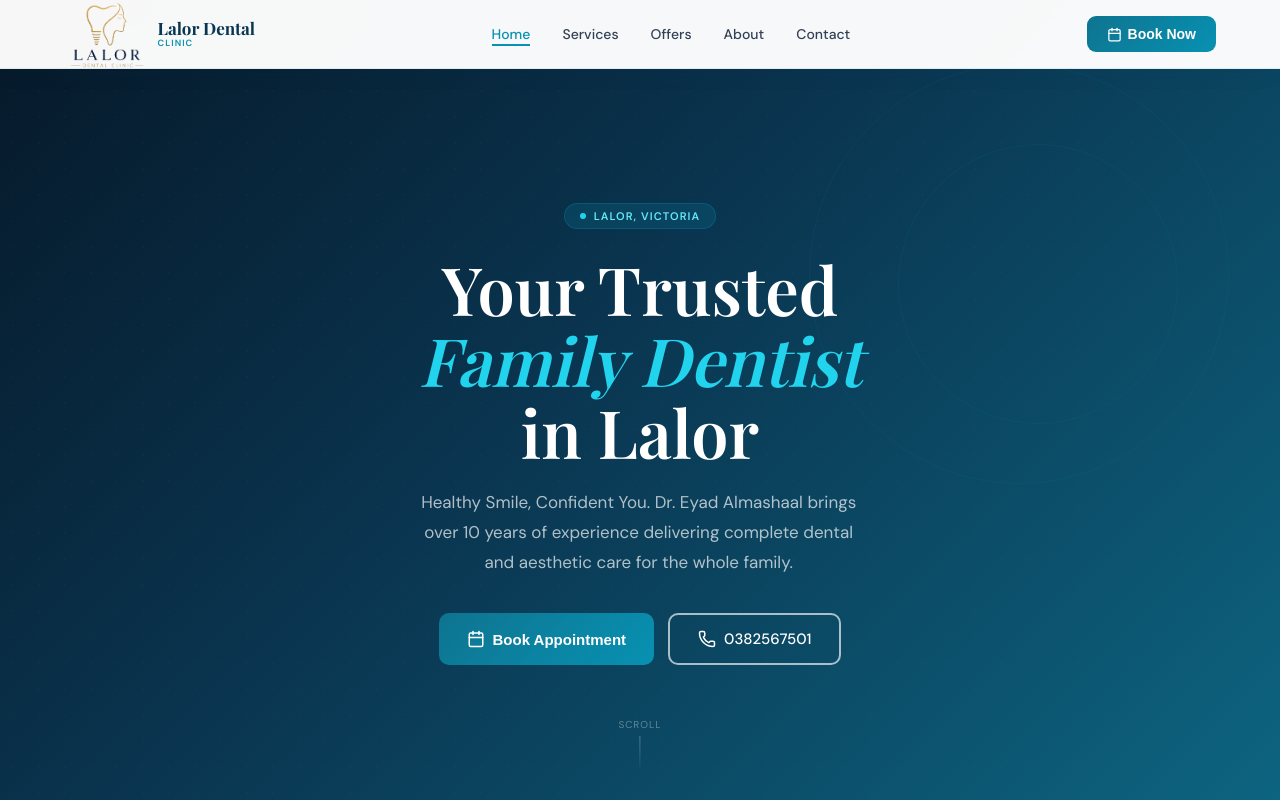
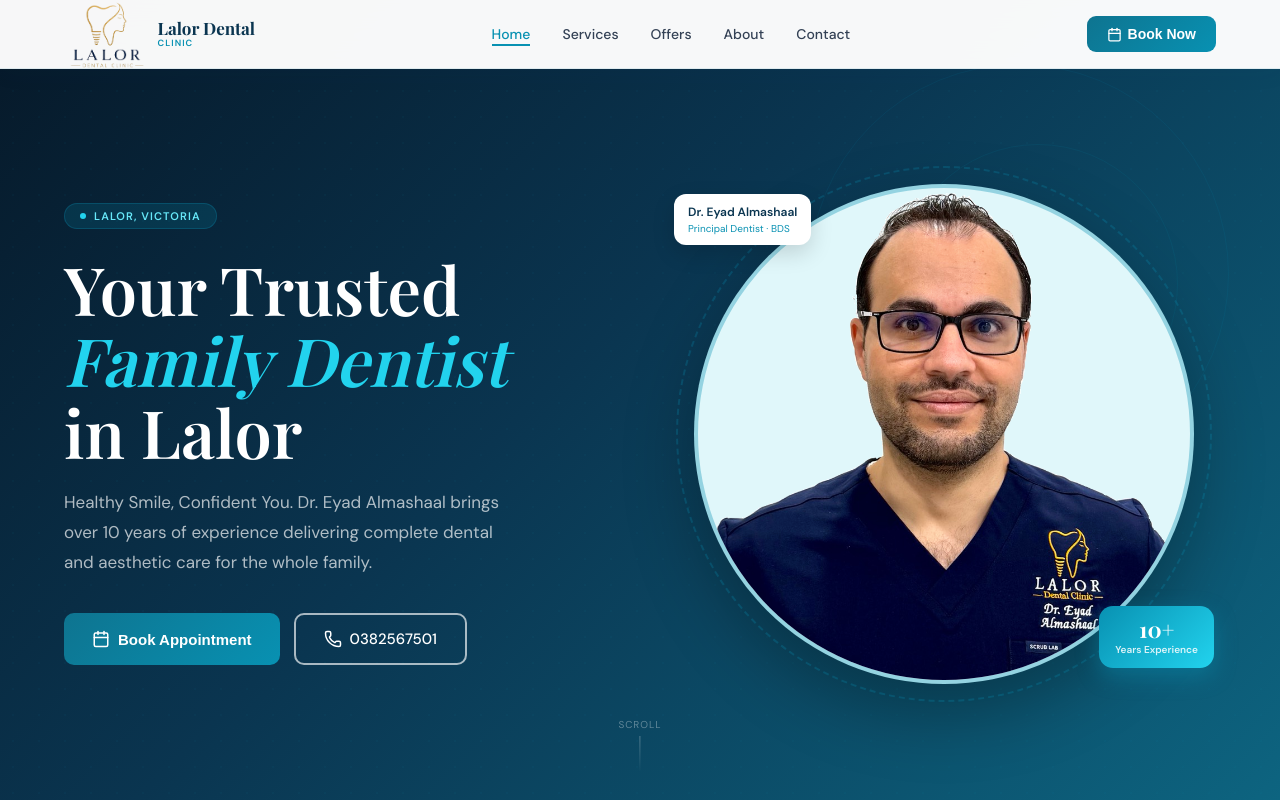
Before and after one commit to Mahermm6/lalor-dental, a React (Create React App) app: page / in a window 1280 px wide. Shown: the top 800 px of the page. Built offline with nearby package versions, Linux system fonts and the light colour scheme; a web font is replaced by a local one.

Commit message:
Changed the offers style a little pit and got Eyad's photo back to the top

```diff
--- a/src/App.js
+++ b/src/App.js
@@ -348,9 +348,9 @@ function HomePage({ go }) {
           border:"1px solid rgba(8,145,178,.14)", opacity:.7 }} />
         <div style={{ position:"absolute", top:"18%", right:"8%", width:280, height:280, borderRadius:"50%",
           border:"1px solid rgba(8,145,178,.1)" }} />
-        <div style={{ maxWidth:900, margin:"0 auto", padding:"72px 24px",
-        display:"flex", flexDirection:"column", alignItems:"center", textAlign:"center",
-        position:"relative", zIndex:1, width:"100%" }}>
+        <div style={{ maxWidth:1200, margin:"0 auto", padding:"72px 24px",
+  display:"grid", gridTemplateColumns:"1fr 1fr", gap:64, alignItems:"center",
+  position:"relative", zIndex:1, width:"100%" }} className="two-col">
           {/* Text */}
           <div>
             <div style={{ display:"inline-flex", alignItems:"center", gap:8,
@@ -371,7 +371,7 @@ function HomePage({ go }) {
               marginBottom:36, maxWidth:440 }}>
               Healthy Smile, Confident You. Dr. Eyad Almashaal brings over 10 years of experience delivering complete dental and aesthetic care for the whole family.
             </p>
-            <div style={{ display:"flex", gap:14, flexWrap:"wrap", justifyContent:"center" }}>
+            <div style={{ display:"flex", gap:14, flexWrap:"wrap" }}>
               <button className="btn-p" onClick={() => go("book")}
                 style={{ padding:"14px 28px", borderRadius:10, fontSize:15, fontWeight:600,
                   display:"flex", alignItems:"center", gap:8 }}>
@@ -396,7 +396,45 @@ function HomePage({ go }) {
             </div>
             */}
           </div>
-         {/* Doctor card — plain blue block */}
+                   {/* Doctor card */}
+          <div style={{ display:"flex", justifyContent:"center", alignItems:"center" }}>
+            <div style={{ position:"relative", width:500, height:500 }}>
+              {/* Dashed ring */}
+              <div style={{ position:"absolute", inset:-18, borderRadius:"50%",
+                border:"2px dashed rgba(8,145,178,.25)" }} />
+              {/* Photo circle */}
+              <div style={{ width:"100%", height:"100%", borderRadius:"50%",
+                overflow:"hidden",
+                background:"#e0f7fa",
+                border:"4px solid rgba(8,145,178,.35)",
+                boxShadow:"0 28px 70px rgba(0,0,0,.3)" }}>
+                <img src={require('./doctor.png')} alt="Dr. Eyad Almashaal"
+                  style={{ width:"100%", height:"100%", objectFit:"cover" }} />
+              </div>
+              {/* 10+ years badge */}
+              <div style={{ position:"absolute", bottom:16, right:-20,
+                background:"linear-gradient(135deg,#0891b2,#22d3ee)",
+                borderRadius:14, padding:"12px 16px",
+                boxShadow:"0 8px 22px rgba(8,145,178,.45)",
+                textAlign:"center" }}>
+                <div className="serif" style={{ color:"white", fontSize:22,
+                  fontWeight:800, lineHeight:1 }}>10+</div>
+                <div style={{ fontSize:10, color:"rgba(255,255,255,.85)",
+                  marginTop:3, fontWeight:600 }}>Years Experience</div>
+              </div>
+              {/* Name badge */}
+              <div style={{ position:"absolute", top:10, left:-20,
+                background:"white", borderRadius:12, padding:"10px 14px",
+                boxShadow:"0 8px 22px rgba(0,0,0,.15)" }}>
+                <div style={{ fontSize:12, fontWeight:700, color:"#0a3550" }}>
+                  Dr. Eyad Almashaal
+                </div>
+                <div style={{ fontSize:10, color:"#0891b2", marginTop:2 }}>
+                  Principal Dentist · BDS
+                </div>
+              </div>
+            </div>
+          </div>
 
         </div>
         {/* Scroll cue */}
@@ -797,13 +835,19 @@ function OffersPage({ go }) {
       photo:"family.jpg",
       tag:"FAMILY OFFER",
       tagColor:"#7c3aed",
-      title:"Two Kids on Medicare + Parent Check-up",
-      price:"$159",
-      original:null,
-      highlight:false,
-      desc:"Bring two children covered by Medicare Child Dental Benefit Schedule and receive a parent check-up, clean, and X-rays (if needed) for only $159.",
-      includes:["Two children's appointments under Medicare CDBS","Parent check-up and professional clean","X-rays if clinically needed","Personalised oral health advice"],
-      note:"Children must be eligible for Medicare Child Dental Benefit Schedule."
+      title:"2 Kids Medicare Check-up + 1 Parent Check-up FREE",
+      price:"FREE",
+      original:"$320",
+      highlight:true,
+      desc:"Bring your two children for their Medicare-covered check-up and clean — and we will give ONE parent a full check-up and clean completely FREE of charge.",
+      includes:[
+        "✅ Child 1 — Full check-up & clean (Medicare CDBS)",
+        "✅ Child 2 — Full check-up & clean (Medicare CDBS)",
+        "🎁 Parent — Full check-up & clean COMPLIMENTARY",
+        "X-rays included if clinically needed",
+        "Personalised oral health advice for the whole family"
+      ],
+      note:"Children must be eligible for Medicare Child Dental Benefit Schedule. One complimentary parent visit per family. Call us to confirm your children's eligibility before booking."
     },
     {
       emoji:"🏥",
@@ -891,26 +935,84 @@ function OffersPage({ go }) {
       </section>
 
       {/* Offers grid */}
-      <section style={{ padding:"72px 24px", background:"#f8fafc" }}>
+
+      <section style={{ padding:"72px 24px 72px", background:"#f8fafc" }}>
+  <div style={{ paddingTop:24 }}>
+
+      {/* Attention banner */}
+<div style={{ maxWidth:1100, margin:"0 auto 36px",
+  background:"linear-gradient(135deg,#0a3550,#0891b2)",
+  borderRadius:18, padding:"24px 32px",
+  display:"flex", alignItems:"center", justifyContent:"space-between",
+  flexWrap:"wrap", gap:16, boxShadow:"0 8px 32px rgba(8,145,178,.25)" }}>
+  <div>
+    <div style={{ fontSize:11, color:"#67e8f9", fontWeight:700,
+      letterSpacing:"0.12em", textTransform:"uppercase", marginBottom:6 }}>
+      🔥 Limited Time Only
+    </div>
+    <div className="serif" style={{ fontSize:26, color:"white",
+    fontWeight:700, lineHeight:1.2 }}>
+    {offers.length} Exclusive Offers for New & Existing Patients
+  </div>
+  </div>
+  <button className="btn-p" onClick={() => go("book")}
+    style={{ padding:"13px 26px", borderRadius:10, fontSize:14,
+      fontWeight:700, border:"2px solid rgba(255,255,255,.4)",
+      background:"rgba(255,255,255,.15)", cursor:"pointer",
+      color:"white", whiteSpace:"nowrap" }}>
+    📅 Book Now & Save
+  </button>
+</div>
+
+<div style={{ maxWidth:1100, margin:"0 auto",
+  display:"grid", gridTemplateColumns:"repeat(auto-fit,minmax(300px,1fr))", gap:24 }}></div>
         <div style={{ maxWidth:1100, margin:"0 auto",
           display:"grid", gridTemplateColumns:"repeat(auto-fit,minmax(300px,1fr))", gap:24 }}>
+
           {offers.map((o,i) => (
             <div key={i} style={{ background:"white", borderRadius:20,
-              overflow:"hidden",
+              overflow:"visible",
               border: o.highlight ? "2px solid #0891b2" : "1px solid rgba(14,116,144,.07)",
               boxShadow: o.highlight
                 ? "0 12px 40px rgba(8,145,178,0.18)"
                 : "0 4px 16px rgba(0,0,0,0.05)",
               position:"relative" }}>
-              {/* Best value ribbon */}
-              {o.highlight && (
-                <div style={{ position:"absolute", top:16, right:16, zIndex:2,
-                  background:"#0891b2", color:"white", borderRadius:8,
-                  padding:"4px 12px", fontSize:10, fontWeight:800,
-                  letterSpacing:"0.08em" }}>
-                  ⭐ POPULAR
-                </div>
-              )}
+                {/* Offer number ribbon — sits above the card */}
+                <div style={{
+                  position:"absolute",
+                  top:-16,
+                  left:"50%",
+                  transform:"translateX(-50%)",
+                  zIndex:10,
+                  background:"#0a3550",
+                  color:"white",
+                  padding:"6px 22px",
+                  borderRadius:20,
+                  fontSize:11,
+                  fontWeight:800,
+                  letterSpacing:"0.14em",
+                  textTransform:"uppercase",
+                  boxShadow:"0 4px 14px rgba(10,53,80,.3)",
+                  whiteSpace:"nowrap",
+                  display:"flex",
+                  alignItems:"center",
+                  gap:6
+                }}>
+                  <span style={{ color:"#22d3ee" }}>✦</span>
+                  OFFER {i+1}
+                  <span style={{ color:"#22d3ee" }}>✦</span>
+                </div>
+            {/* Best deal badge */}
+            {o.highlight && (
+              <div style={{ position:"absolute", top:16, right:16, zIndex:2,
+                background:"linear-gradient(135deg,#0891b2,#22d3ee)",
+                color:"white", borderRadius:10,
+                padding:"6px 14px", fontSize:11, fontWeight:800,
+                letterSpacing:"0.06em", boxShadow:"0 4px 12px rgba(8,145,178,.4)" }}>
+                ⭐ BEST DEAL
+              </div>
+            )}
+
               {/* Top section */}
               <div style={{ padding:"28px 24px 20px" }}>
                 {o.photo && (
@@ -932,18 +1034,25 @@ function OffersPage({ go }) {
                     {o.tag}
                   </div>
                 </div>
-                <h3 className="serif" style={{ fontSize:20, color:"#0a3550",
-                  fontWeight:600, marginBottom:8, lineHeight:1.2 }}>{o.title}</h3>
+                <h3 className="serif" style={{ fontSize:22, color:"#0a3550",
+                   fontWeight:700, marginBottom:8, lineHeight:1.2 }}>{o.title}</h3>
                 <p style={{ fontSize:13, color:"#64748b",
                   lineHeight:1.65, marginBottom:16 }}>{o.desc}</p>
                 {/* Price */}
                 <div style={{ display:"flex", alignItems:"baseline",
-                  gap:8, marginBottom:16 }}>
-                  <div className="serif" style={{ fontSize:34, fontWeight:700,
-                    color:"#0a3550" }}>{o.price}</div>
+                  gap:10, marginBottom:16, flexWrap:"wrap" }}>
+                  <div className="serif" style={{ fontSize:42, fontWeight:800,
+                    background:"linear-gradient(135deg,#0891b2,#22d3ee)",
+                    WebkitBackgroundClip:"text", WebkitTextFillColor:"transparent",
+                    lineHeight:1 }}>{o.price}</div>
                   {o.original && (
-                    <div style={{ fontSize:18, color:"#94a3b8",
-                      textDecoration:"line-through" }}>{o.original}</div>
+                    <div style={{ display:"flex", flexDirection:"column" }}>
+                      <div style={{ fontSize:13, color:"#94a3b8",
+                        textDecoration:"line-through" }}>{o.original}</div>
+                      <div style={{ fontSize:11, color:"#059669", fontWeight:700 }}>
+                        YOU SAVE {o.original}
+                      </div>
+                    </div>
                   )}
                 </div>
                 {/* Includes */}
@@ -987,7 +1096,7 @@ function OffersPage({ go }) {
             </div>
           ))}
         </div>
-
+        </div>
         {/* Bottom note */}
         <div style={{ maxWidth:600, margin:"40px auto 0", textAlign:"center",
           background:"white", borderRadius:16, padding:"22px",
```
